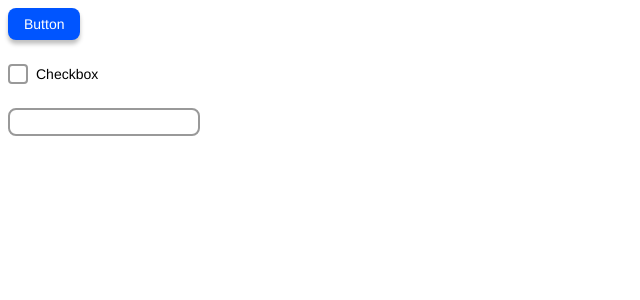
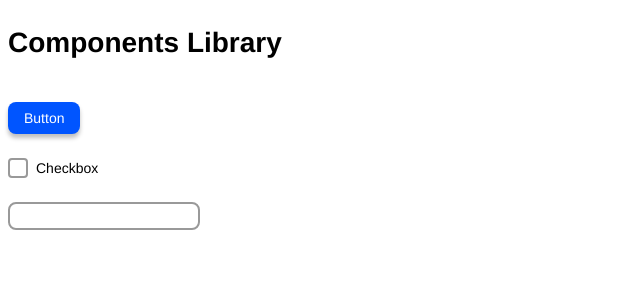
Before and after one commit to samwindham1/component-library, a React app in the folder app/: page / in a window 1280 px wide. Shown: the top 300 px of the page, without its empty margins (0-640 px from the left). Built offline with nearby package versions, Linux system fonts and the light colour scheme.

Commit message:
Add Heading component

```diff
--- a/app/src/index.jsx
+++ b/app/src/index.jsx
@@ -1,6 +1,6 @@
 import { useState } from 'react';
 import { debug } from './utils';
-import { ThemeProvider, Button, Checkbox, TextInput } from '@samwindham1/component-library';
+import { ThemeProvider, Button, Checkbox, Heading, TextInput } from '@samwindham1/component-library';
 import { theme } from './theme';
 import './index.css';
 
@@ -8,6 +8,9 @@ export const App = () => {
     const [state, setState] = useState({ checkbox: false, textInput: '' });
 
     const components = [
+        <Heading key={'test-app-heading'} level={1}>
+            Components Library
+        </Heading>,
         <Button
             key={'test-app-button'}
             id={'test-app-button'}
--- /dev/null
+++ b/src/components/Heading/index.tsx
@@ -0,0 +1,14 @@
+import { HeadingProps } from './types';
+import { Heading as StyledHeading } from './styles';
+
+const headingLevel = (level: number): React.ElementType => {
+    const headings: React.ElementType[] = ['h1', 'h2', 'h3', 'h4', 'h5', 'h6'];
+    if (level < 1 && level > 6) level = 1;
+    return headings[level - 1];
+};
+
+export const Heading = ({ level, children }: HeadingProps) => (
+    <StyledHeading as={headingLevel(level)} level={level}>
+        {children}
+    </StyledHeading>
+);
--- /dev/null
+++ b/src/components/Heading/styles.ts
@@ -0,0 +1,11 @@
+import styled from 'styled-components';
+
+export const Heading = styled.div<{ level: number }>`
+    color: ${({ theme }) => theme.componentLibrary.heading.color};
+    font-size: ${({ level, theme }) => {
+        const sizes = theme.componentLibrary.heading.sizes;
+        return sizes[level - 1];
+    }}em;
+    font-weight: ${({ theme }) => theme.componentLibrary.heading.fontWeight};
+    font-family: ${({ theme }) => theme.componentLibrary.heading.fontFamily};
+`;
--- /dev/null
+++ b/src/components/Heading/theme.ts
@@ -0,0 +1,9 @@
+import { HeadingTheme } from './types';
+import { Constants } from '@theme/types';
+
+export const heading = ({ font }: Constants): HeadingTheme => ({
+    sizes: [2, 1.5, 1.3, 1, 0.8, 0.7],
+    fontFamily: font.fontFamily,
+    fontWeight: font.fontWeight.bold,
+    color: font.color.primary
+});
--- /dev/null
+++ b/src/components/Heading/types.ts
@@ -0,0 +1,14 @@
+import * as React from 'react';
+import { ComponentProps } from '../types';
+
+export interface HeadingTheme {
+    sizes: number[];
+    fontFamily: string;
+    fontWeight: string;
+    color: string;
+}
+
+export interface HeadingProps extends ComponentProps {
+    level: number;
+    children: React.ReactChildren;
+}
--- a/src/components/TextInput/styles.ts
+++ b/src/components/TextInput/styles.ts
@@ -1,9 +1,9 @@
 import styled from 'styled-components';
 export const TextInput = styled.input.attrs({ type: 'text' })`
-    border: ${(props) => props.theme.componentLibrary.textInput.border};
-    border-radius: ${(props) => props.theme.componentLibrary.textInput.borderRadius};
-    height: ${(props) => props.theme.componentLibrary.textInput.height};
-    padding: ${(props) => props.theme.componentLibrary.textInput.padding};
+    border: ${({ theme }) => theme.componentLibrary.textInput.border};
+    border-radius: ${({ theme }) => theme.componentLibrary.textInput.borderRadius};
+    height: ${({ theme }) => theme.componentLibrary.textInput.height};
+    padding: ${({ theme }) => theme.componentLibrary.textInput.padding};
 
     :focus,
     :active {
--- a/src/components/index.ts
+++ b/src/components/index.ts
@@ -1,3 +1,4 @@
 export * from './Button';
 export * from './Checkbox';
 export * from './TextInput';
+export * from './Heading';
--- a/src/theme/theme.ts
+++ b/src/theme/theme.ts
@@ -10,9 +10,10 @@ import { element } from './constants/element.theme';
 import { button } from '../components/Button/theme';
 import { checkbox } from '../components/Checkbox/theme';
 import { textInput } from '../components/TextInput/theme';
+import { heading } from '../components/Heading/theme';
 
 const constantKeys = ['color', 'font', 'element'];
-const componentKeys = ['button', 'checkbox', 'textInput'];
+const componentKeys = ['button', 'checkbox', 'textInput', 'heading'];
 
 export const buildTheme = (theme: Theme): ComponentLibraryTheme => {
     const colorTheme = color();
@@ -32,7 +33,8 @@ export const buildTheme = (theme: Theme): ComponentLibraryTheme => {
     const components = {
         button: button(constants),
         checkbox: checkbox(constants),
-        textInput: textInput(constants)
+        textInput: textInput(constants),
+        heading: heading(constants)
     };
 
     // Pick and merge components from user's theme
--- a/src/theme/types.ts
+++ b/src/theme/types.ts
@@ -1,5 +1,6 @@
 import { ButtonTheme } from '../components/Button/types';
 import { CheckboxTheme } from '../components/Checkbox/types';
+import { HeadingTheme } from 'components/Heading/types';
 import { TextInputTheme } from '../components/TextInput/types';
 
 export interface Color {
@@ -68,6 +69,7 @@ export type Components = {
     button: ButtonTheme;
     checkbox: CheckboxTheme;
     textInput: TextInputTheme;
+    heading: HeadingTheme;
 };
 
 export type Theme = Constants & Components;
```
